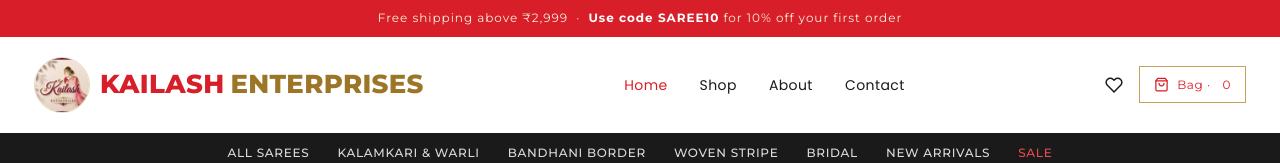
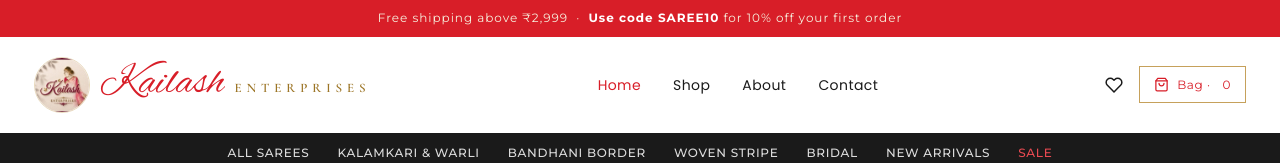
Before and after one commit to praju006/Kailash-Enterprise, a Next.js app: page / in a window 1280 px wide. Shown: the top 163 px of the page. Built offline with nearby package versions, Linux system fonts and the light colour scheme; no server answers; the database is empty.

Commit message:
fonts changed

```diff
--- a/src/components/layout/Header.tsx
+++ b/src/components/layout/Header.tsx
@@ -4,8 +4,15 @@ import Link from 'next/link';
 import Image from 'next/image';
 import { usePathname } from 'next/navigation';
 import { useState } from 'react';
+import { Alex_Brush, Cormorant_Garamond } from 'next/font/google';
 import { useStore } from '@/context/StoreContext';
 import { HeartIcon, BagIcon, MenuIcon, CloseIcon, UserIcon } from '@/components/ui/Icons';
+
+// Bold flowing brush-script font matching the cursive "Kailash" lettering in the logo mark.
+const alexBrush = Alex_Brush({ subsets: ['latin'], weight: ['400'] });
+// Refined, widely-spaced serif for the "ENTERPRISES" subtitle — echoes the small-caps
+// wordmark style under the script in the reference logo instead of competing with it.
+const cormorant = Cormorant_Garamond({ subsets: ['latin'], weight: ['500', '600'] });
 
 const NAV_LINKS = [
   { href: '/', label: 'Home' },
@@ -42,20 +49,25 @@ export default function Header() {
         <div className="container flex items-center justify-between gap-2 py-3 sm:py-5">
           <Link
             href="/"
-            className="flex items-center gap-2 sm:gap-2.5 font-anton text-maroon uppercase leading-none shrink-0 min-w-0"
+            className="flex items-center gap-2 sm:gap-2.5 text-maroon leading-none shrink-0 min-w-0"
           >
             <Image
               src="/logo.jpeg"
               alt="Kailash Enterprises"
               width={56}
               height={56}
+              unoptimized
               className="h-9 w-9 sm:h-14 sm:w-14 object-cover rounded-full border border-gold/40 shrink-0"
               priority
             />
             {/* Stacks vertically on mobile (Kailash / Enterprises), sits side-by-side from sm up */}
-            <span className="flex flex-col sm:flex-row sm:items-baseline sm:gap-1.5 tracking-[0.02em] min-w-0">
-              <span className="text-[15px] sm:text-[26px] leading-tight truncate">Kailash</span>
-              <span className="text-[10px] sm:text-[26px] text-gold-deep leading-tight truncate">Enterprises</span>
+            <span className="flex flex-col sm:flex-row sm:items-baseline sm:gap-2 min-w-0">
+              <span className={`${alexBrush.className} text-[28px] sm:text-[42px] leading-tight truncate text-maroon`}>
+                Kailash
+              </span>
+              <span className={`${cormorant.className} font-semibold uppercase tracking-[0.32em] sm:tracking-[0.38em] text-[9px] sm:text-[13px] text-gold-deep leading-tight truncate pl-[2px]`}>
+                Enterprises
+              </span>
             </span>
           </Link>
 
```
